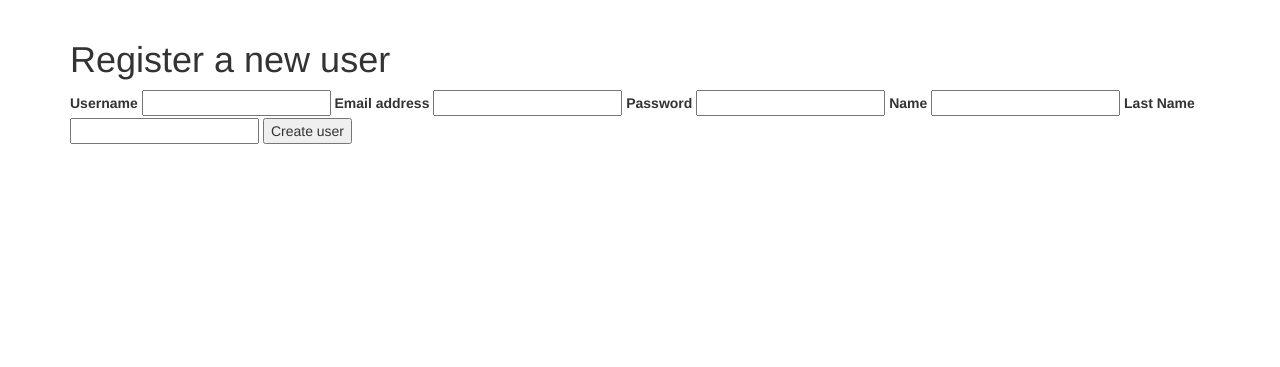
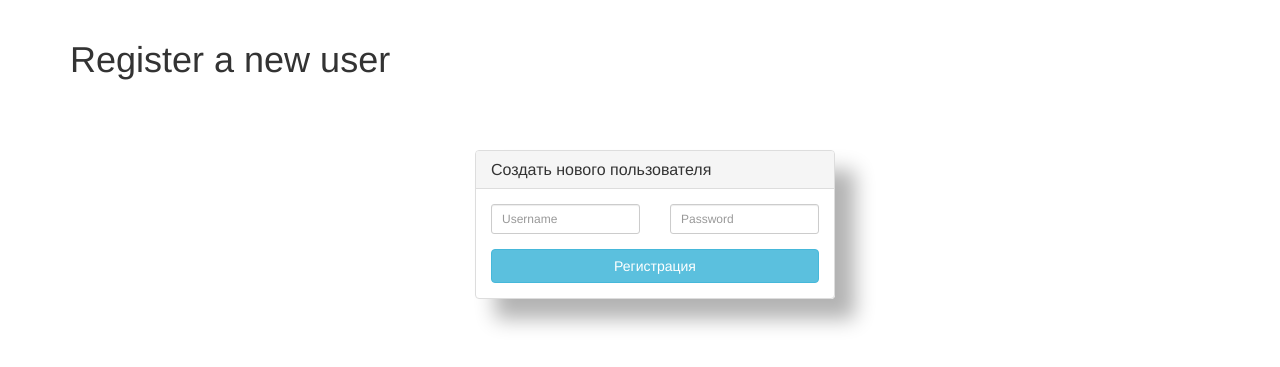
Before and after one commit to EvilDmitri/ahtme-music, a Python web app: template templates/signup.html in a window 1280 px wide. Shown: the part 62-429 px from the top of the page. Run offline with Jinja, Linux system fonts and the light colour scheme; the template is opened without the code that fills it, so the values that code supplies are empty; some libraries are stand-ins or nearby versions.

Commit message:
User registration

```diff
--- a/static/css/style.css
+++ b/static/css/style.css
@@ -119,3 +119,12 @@
 .song{
     cursor: pointer;
 }
+
+.centered-form{
+	margin-top: 60px;
+}
+
+.centered-form .panel{
+	background: rgba(255, 255, 255, 0.8);
+	box-shadow: rgba(0, 0, 0, 0.3) 20px 20px 20px;
+}
--- a/templates/nav.html
+++ b/templates/nav.html
@@ -1,7 +1,7 @@
 <nav class="navbar navbar-default" role="navigation">
   <!-- Brand and toggle get grouped for better mobile display -->
   <div class="navbar-header">
-    <button type="button" class="navbar-toggle" data-toggle="collapse" data-target="#bs-example-navbar-collapse-1">
+    <button type="button" class="navbar-toggle" data-toggle="collapse" data-target="#navbar-collapse-1">
       <span class="sr-only">Toggle navigation</span>
       <span class="icon-bar"></span>
       <span class="icon-bar"></span>
@@ -11,7 +11,7 @@
   </div>
 
   <!-- Collect the nav links, forms, and other content for toggling -->
-  <div class="collapse navbar-collapse" id="bs-example-navbar-collapse-1">
+  <div class="collapse navbar-collapse" id="navbar-collapse-1">
     <ul class="nav navbar-nav">
 
         <li class="divider-vertical"></li>
@@ -33,7 +33,15 @@
 
     <ul class="nav navbar-nav navbar-right">
         <li class="divider-vertical"></li>
-      <li><a href="/login">Войти</a></li>
+        <!--<li><a href="/login">{{user}}</a></li>-->
+
+        {% if not user %}
+            <li><a href="/login">Войти</a></li>
+        {% endif %}
+
+        {% if user %}
+            <li><a href="/logout">Выйти</a></li>
+        {% endif %}
     </ul>
 
   </div><!-- /.navbar-collapse -->
--- a/templates/signup.html
+++ b/templates/signup.html
@@ -3,18 +3,68 @@
 {% block content %}
 
     <h1>Register a new user</h1>
-    <form action="/signup" method="POST">
-        <label for="username">Username</label>
-        <input type="text" name="username" />
-        <label for="email">Email address</label>
-        <input type="text" name="email" />
-        <label for="password">Password</label>
-        <input type="password" name="password" />
-        <label for="name">Name</label>
-        <input type="text" name="name" />
-        <label for="lastname">Last Name</label>
-        <input type="text" name="lastname" />
-        <input type="submit" value="Create user" />
-    </form>
+
+    <!--<form action="/signup" method="POST">-->
+        <!--<label for="username">Username</label>-->
+        <!--<input type="text" name="username" />-->
+        <!--<label for="email">Email address</label>-->
+        <!--<input type="text" name="email" />-->
+        <!--<label for="password">Password</label>-->
+        <!--<input type="password" name="password" />-->
+        <!--<label for="name">Name</label>-->
+        <!--<input type="text" name="name" />-->
+        <!--<label for="lastname">Last Name</label>-->
+        <!--<input type="text" name="lastname" />-->
+        <!--<input type="submit" value="Create user" />-->
+    <!--</form>-->
+
+
+<div class="container">
+        <div class="row centered-form">
+        <div class="col-xs-12 col-sm-8 col-md-4 col-sm-offset-2 col-md-offset-4">
+        	<div class="panel panel-default">
+        		<div class="panel-heading">
+                    <h3 class="panel-title">Создать нового пользователя <small></small></h3>
+                </div>
+                <div class="panel-body">
+                    <form  action="/signup" method="POST">
+                        <div class="row">
+                            <div class="col-xs-6 col-sm-6 col-md-6">
+                                <div class="form-group">
+                                    <input type="text" name="username" id="username" class="form-control input-sm" placeholder="Username">
+                                </div>
+                            </div>
+                            <div class="col-xs-6 col-sm-6 col-md-6">
+                                <div class="form-group">
+                                    <input type="password" name="password" id="password" class="form-control input-sm" placeholder="Password">
+                                </div>
+                            </div>
+                        </div>
+
+                        <!--<div class="form-group">-->
+                            <!--<input type="email" name="email" id="email" class="form-control input-sm" placeholder="Email Address">-->
+                        <!--</div>-->
+
+                        <!--<div class="row">-->
+                            <!--<div class="col-xs-6 col-sm-6 col-md-6">-->
+                                <!--<div class="form-group">-->
+                                    <!--<input type="password" name="password" id="password" class="form-control input-sm" placeholder="Password">-->
+                                <!--</div>-->
+                            <!--</div>-->
+                            <!--<div class="col-xs-6 col-sm-6 col-md-6">-->
+                                <!--<div class="form-group">-->
+                                    <!--<input type="password" name="password_confirmation" id="password_confirmation" class="form-control input-sm" placeholder="Confirm Password">-->
+                                <!--</div>-->
+                            <!--</div>-->
+                        <!--</div>-->
+
+                        <input type="submit" value="Регистрация" class="btn btn-info btn-block">
+
+                    </form>
+                </div>
+            </div>
+        </div>
+    </div>
+</div>
 
 {% endblock %}
```
Also changed, not shown: main.py (+7 -7 lines), templates/list.html (+18 -7 lines).
